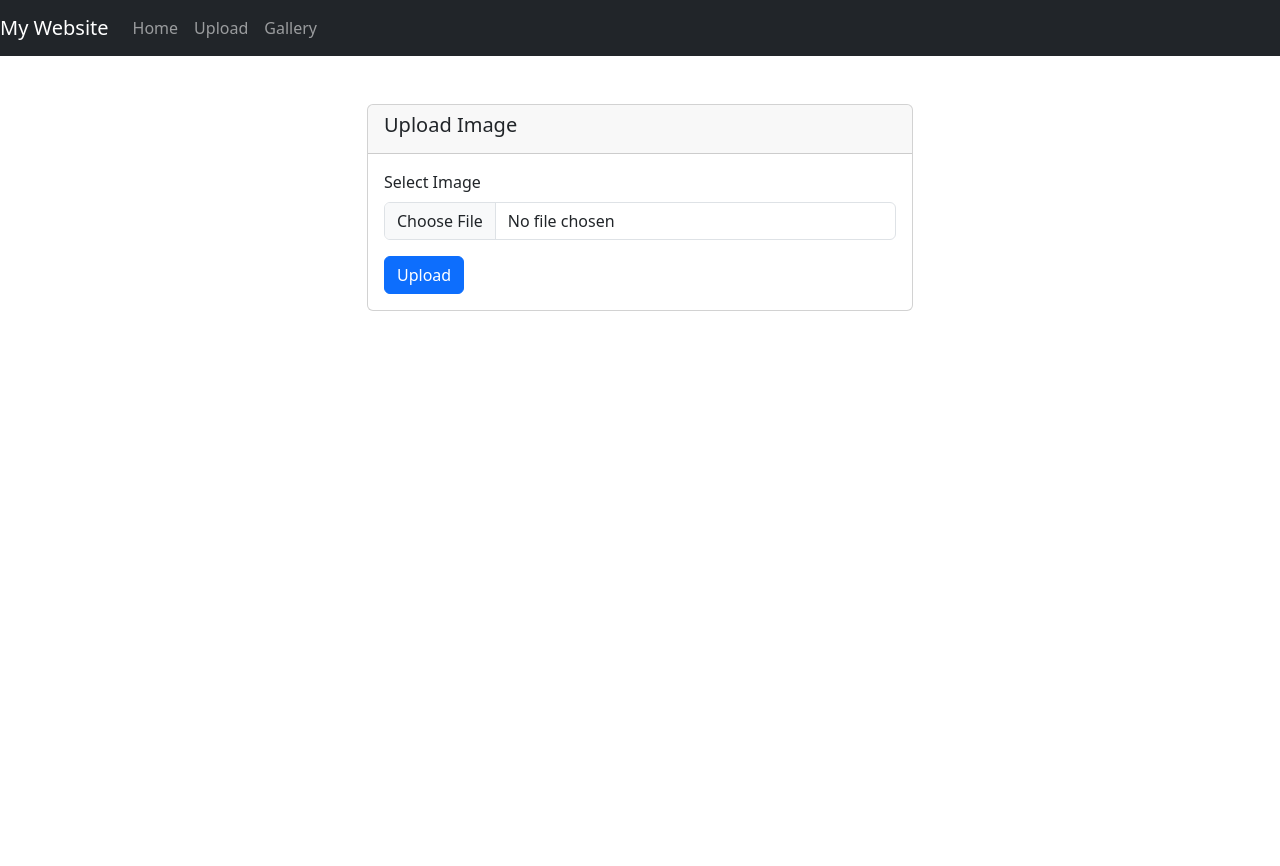
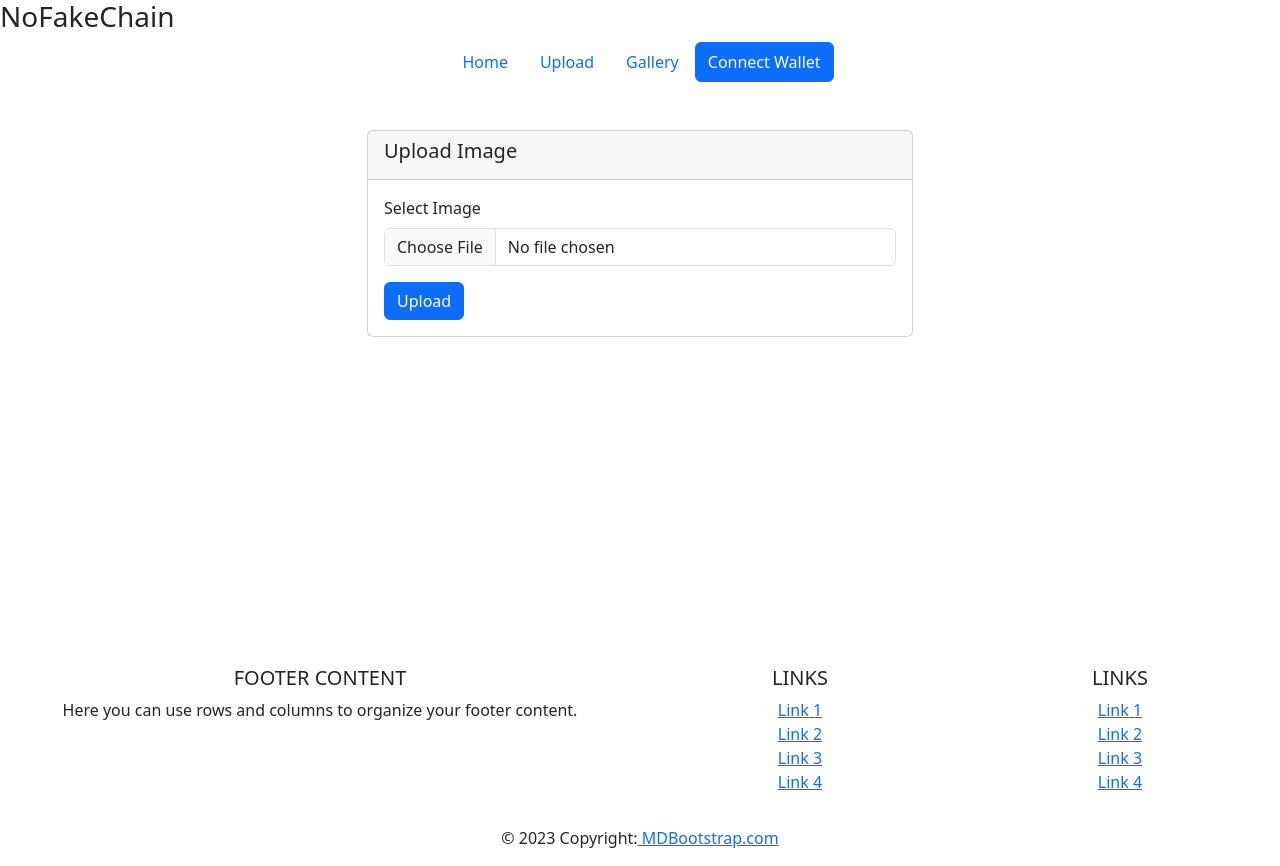
Before and after one commit to ByungHeonLEE/NoFakeChain, a React (Create React App) app in the folder deepfake_platform/client/: page /upload in a window 1280 px wide. Before the commit the page ends 800 px from the top, so only its background shows below. Built offline with nearby package versions, Linux system fonts and the light colour scheme.

Commit message:
Refactor: Remove the abundant packages && make pages prettier using react-bootstrap

```diff
--- a/deepfake_platform/client/package.json
+++ b/deepfake_platform/client/package.json
@@ -8,11 +8,14 @@
     "@testing-library/user-event": "^13.5.0",
     "axios": "^1.5.1",
     "bootstrap": "^5.3.2",
+    "font-awesome": "^4.7.0",
     "react": "^18.2.0",
+    "react-bootstrap": "^2.9.0",
     "react-dom": "^18.2.0",
     "react-router-dom": "^6.16.0",
     "react-scripts": "5.0.1",
-    "web-vitals": "^2.1.4"
+    "web-vitals": "^2.1.4",
+    "web3": "^4.1.2"
   },
   "scripts": {
     "start": "react-scripts start",
--- a/deepfake_platform/client/src/App.js
+++ b/deepfake_platform/client/src/App.js
@@ -1,20 +1,22 @@
-import React, { Component } from 'react';
-import { Routes, Route } from 'react-router-dom';
-import 'bootstrap/dist/css/bootstrap.min.css';
-import ImageUpload from './ImageUpload';
-import ImageGallery from './ImageGallery';
-import MainPage from './MainPage';
-import Header from './Header';
+import React, { Component } from "react";
+import { Routes, Route } from "react-router-dom";
+import "bootstrap/dist/css/bootstrap.min.css";
+import ImageUpload from "./ImageUpload";
+import ImageGallery from "./ImageGallery";
+import MainPage from "./MainPage";
+import Header from "./Header";
+import Footer from "./Footer";
 
 function App() {
   return (
-    <div className='App'>
+    <div className="App">
       <Header />
-        <Routes>
-            <Route path='/' element={<MainPage />} />
-            <Route path="/upload" element ={<ImageUpload />} />
-            <Route path="/gallery" element = {<ImageGallery />} />
-        </Routes>
+      <Routes>
+        <Route path="/" element={<MainPage />} />
+        <Route path="/upload" element={<ImageUpload />} />
+        <Route path="/gallery" element={<ImageGallery />} />
+      </Routes>
+      <Footer />
     </div>
   );
 }
--- /dev/null
+++ b/deepfake_platform/client/src/Footer.js
@@ -0,0 +1,61 @@
+import React from "react";
+
+const Footer = () => (
+  <footer className="page-footer font-small blue pt-4">
+    <div className="container-fluid text-center text-md-left">
+      <div className="row">
+        <div className="col-md-6 mt-md-0 mt-3">
+          <h5 className="text-uppercase">Footer Content</h5>
+          <p>
+            Here you can use rows and columns to organize your footer content.
+          </p>
+        </div>
+
+        <hr className="clearfix w-100 d-md-none pb-0" />
+
+        <div className="col-md-3 mb-md-0 mb-3">
+          <h5 className="text-uppercase">Links</h5>
+          <ul className="list-unstyled">
+            <li>
+              <a href="#!">Link 1</a>
+            </li>
+            <li>
+              <a href="#!">Link 2</a>
+            </li>
+            <li>
+              <a href="#!">Link 3</a>
+            </li>
+            <li>
+              <a href="#!">Link 4</a>
+            </li>
+          </ul>
+        </div>
+
+        <div className="col-md-3 mb-md-0 mb-3">
+          <h5 className="text-uppercase">Links</h5>
+          <ul className="list-unstyled">
+            <li>
+              <a href="#!">Link 1</a>
+            </li>
+            <li>
+              <a href="#!">Link 2</a>
+            </li>
+            <li>
+              <a href="#!">Link 3</a>
+            </li>
+            <li>
+              <a href="#!">Link 4</a>
+            </li>
+          </ul>
+        </div>
+      </div>
+    </div>
+
+    <div className="footer-copyright text-center py-3">
+      © 2023 Copyright:
+      <a href="https://mdbootstrap.com/"> MDBootstrap.com</a>
+    </div>
+  </footer>
+);
+
+export default Footer;
--- a/deepfake_platform/client/src/Header.js
+++ b/deepfake_platform/client/src/Header.js
@@ -1,29 +1,75 @@
-import React from 'react';
-import 'bootstrap/dist/css/bootstrap.min.css';
-import { Link } from 'react-router-dom';
+import React, { useState } from "react";
+import Web3 from "web3";
+import "bootstrap/dist/css/bootstrap.min.css";
+import { Link } from "react-router-dom";
 
 function Header() {
-    return (
-        <nav className="navbar navbar-expand-lg navbar-dark bg-dark">
-            <a className="navbar-brand" href="/">My Website</a>
-            <button className="navbar-toggler" type="button" data-toggle="collapse" data-target="#navbarNav" aria-controls="navbarNav" aria-expanded="false" aria-label="Toggle navigation">
-                <span className="navbar-toggler-icon"></span>
-            </button>
-            <div className="collapse navbar-collapse" id="navbarNav">
-                <ul className="navbar-nav ml-auto">
-                    <li className="nav-item active">
-                        <Link to="/" className="nav-link" >Home</Link>
-                    </li>
-                    <li className="nav-item">
-                        <Link to="/upload" className="nav-link">Upload</Link>
-                    </li>
-                    <li className="nav-item">
-                        <Link to="/gallery" className="nav-link">Gallery</Link>
-                    </li>
-                </ul>
-            </div>
+  const [account, setAccount] = useState(null);
+  const [web3, setWeb3] = useState(null);
+  const [connected, setConnected] = useState(false);
+
+  const connectWallet = async () => {
+    if (window.ethereum) {
+      const web3Instance = new Web3(window.ethereum);
+      try {
+        // Request account access
+        const accounts = await window.ethereum.request({
+          method: "eth_requestAccounts",
+        });
+        setAccount(accounts[0]);
+        setWeb3(web3Instance);
+        setConnected(true);
+      } catch (error) {
+        console.error("User denied account access");
+      }
+    } else if (window.web3) {
+      // Legacy dapp browsers
+      const web3Instance = new Web3(window.web3.currentProvider);
+      setWeb3(web3Instance);
+      setConnected(true);
+    } else {
+      // Non-dapp browsers
+      console.log(
+        "Non-Ethereum browser detected. Consider installing MetaMask!"
+      );
+    }
+  };
+
+  const disconnectWallet = () => {
+    setAccount(null);
+    setWeb3(null);
+    setConnected(false);
+    if (window.ethereum) {
+      window.ethereum.removeAllListeners();
+    }
+    window.locaation.reload();
+  };
+
+  return (
+    <header className="masthead mb-auto">
+      <div className="inner">
+        <h3 className="masthead-brand">NoFakeChain</h3>
+        <nav className="nav nav-masthead justify-content-center">
+          <Link to="/" className="nav-link active">
+            Home
+          </Link>
+          <Link to="/upload" className="nav-link">
+            Upload
+          </Link>
+          <Link to="/gallery" className="nav-link">
+            Gallery
+          </Link>
+          <button className="btn btn-primary" onClick={connectWallet}>
+            {account
+              ? `Connected: ${account.substring(0, 6)}...${account.substring(
+                  38
+                )}`
+              : "Connect Wallet"}
+          </button>
         </nav>
-    );
+      </div>
+    </header>
+  );
 }
 
 export default Header;
--- a/deepfake_platform/client/src/ImageGallery.js
+++ b/deepfake_platform/client/src/ImageGallery.js
@@ -1,16 +1,21 @@
-import React, { useState, useEffect } from 'react';
-import axios from 'axios';
-import './ImageGallery.css';  // For additional styling if needed
+import React, { useState, useEffect } from "react";
+import axios from "axios";
+import "./ImageGallery.css"; // For additional styling if needed
 
 function ImageGallery() {
   const [images, setImages] = useState([]);
   const [loading, setLoading] = useState(true);
   const [error, setError] = useState(null);
+  const fullHeightStyle = {
+    display: "flex",
+    flexDirection: "column",
+    minHeight: "70vh",
+  };
 
   useEffect(() => {
     async function fetchData() {
       try {
-                const response = await axios.get('http://127.0.0.1:5000/api/images');
+        const response = await axios.get("http://127.0.0.1:5000/api/images");
         setImages(response.data);
         setLoading(false);
       } catch (error) {
@@ -25,13 +30,18 @@ function ImageGallery() {
   if (error) return <div>Error: {error}</div>;
 
   return (
+    <div style={fullHeightStyle}>
       <div className="container mt-5">
         <h2 className="mb-4">Image Gallery</h2>
         <div className="row">
-                {images.map(image => (
+          {images.map((image) => (
             <div key={image._id} className="col-md-4 mb-4">
               <div className="card">
-                            <img src={`http://127.0.0.1:5000/${image.path}`} alt={image.title} className="card-img-top" />
+                <img
+                  src={`http://127.0.0.1:5000/${image.path}`}
+                  alt={image.title}
+                  className="card-img-top"
+                />
                 <div>The path is: {image.path}</div>
                 <div className="card-body">
                   <h5 className="card-title">{image.title}</h5>
@@ -42,6 +52,7 @@ function ImageGallery() {
           ))}
         </div>
       </div>
+    </div>
   );
 }
 
--- a/deepfake_platform/client/src/ImageUpload.js
+++ b/deepfake_platform/client/src/ImageUpload.js
@@ -52,7 +52,14 @@ function ImageUpload() {
     }
   };
 
+  const fullHeightStyle = {
+    display: "flex",
+    flexDirection: "column",
+    minHeight: "70vh",
+  };
+
   return (
+    <div style={fullHeightStyle}>
       <div className="container mt-5">
         <div className="row">
           <div className="col-md-6 offset-md-3">
@@ -123,6 +130,7 @@ function ImageUpload() {
           </div>
         </div>
       </div>
+    </div>
   );
 }
 
--- /dev/null
+++ b/deepfake_platform/client/src/MainPage.css
@@ -0,0 +1,5 @@
+.full-height {
+    display: flex;
+    flex-direction: column;
+    min-height: 50vh;
+}
--- a/deepfake_platform/client/src/MainPage.js
+++ b/deepfake_platform/client/src/MainPage.js
@@ -1,27 +1,68 @@
-import React from 'react';
-import 'bootstrap/dist/css/bootstrap.min.css';
-import { Link } from 'react-router-dom';
+import React from "react";
+import {
+  Container,
+  Navbar,
+  Nav,
+  Button,
+  Row,
+  Col,
+  Card,
+} from "react-bootstrap";
 
 const MainPage = () => {
-    return (
-        <div className="container mt-5">
-            <header className="d-flex justify-content-between align-items-center mb-5">
-                <h1>NoFakeChain</h1>
-                <nav>
-                    <Link to='/upload' className="btn btn-primary mr-2">Upload</Link>
-                    <Link to='/gallery' className="btn btn-secondary">Gallery</Link>
-                </nav>
-            </header>
-            <section>
-                <h2>Welcome to NoFakeChain</h2>
-                <p>
-                    NoFakeChain is a platform dedicated to ensuring the authenticity of images.
-                    By leveraging the power of blockchain, we provide a robust solution to combat
-                    the spread of manipulated images. Upload your image and let our platform verify its genuineness.
-                </p>
-            </section>
-        </div>
-    );
-}
+  const fullHeightStyle = {
+    display: "flex",
+    flexDirection: "column",
+    minHeight: "70vh",
+  };
+
+  return (
+    <div style={fullHeightStyle}>
+      <Container fluid>
+        {/* Main Content */}
+        <Container className="text-center my-5">
+          <h1>Welcome to NoFakeChain</h1>
+          <p>
+            Ensuring the authenticity of images using the power of blockchain.
+          </p>
+          <Button variant="primary" size="lg">
+            Learn More
+          </Button>
+        </Container>
+
+        {/* Cards */}
+        <Row className="m-4">
+          <Col md={4}>
+            <Card>
+              <Card.Img variant="top" src="path_to_image1.jpg" />
+              <Card.Body>
+                <Card.Title>Feature 1</Card.Title>
+                <Card.Text>Description for feature 1.</Card.Text>
+              </Card.Body>
+            </Card>
+          </Col>
+          <Col md={4}>
+            <Card>
+              <Card.Img variant="top" src="path_to_image2.jpg" />
+              <Card.Body>
+                <Card.Title>Feature 2</Card.Title>
+                <Card.Text>Description for feature 2.</Card.Text>
+              </Card.Body>
+            </Card>
+          </Col>
+          <Col md={4}>
+            <Card>
+              <Card.Img variant="top" src="path_to_image3.jpg" />
+              <Card.Body>
+                <Card.Title>Feature 3</Card.Title>
+                <Card.Text>Description for feature 3.</Card.Text>
+              </Card.Body>
+            </Card>
+          </Col>
+        </Row>
+      </Container>
+    </div>
+  );
+};
 
 export default MainPage;
```
Also changed, not shown: 1 other file (tests, documents, lock files or other folders). Lines whose indentation alone changed are shown as unchanged.
